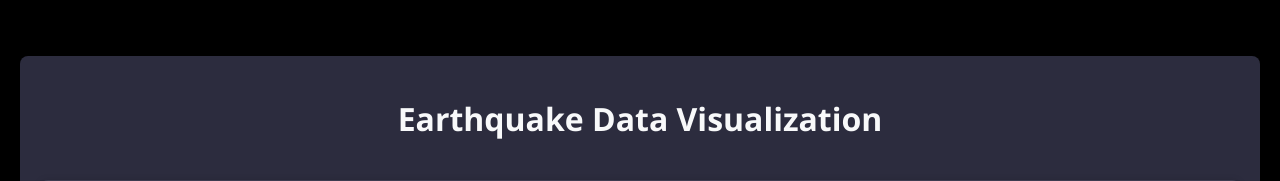
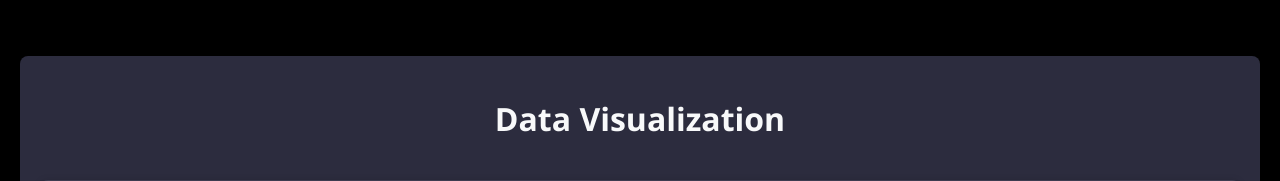
Before and after one commit to wasayq5/NaturalHazardsWebMap, a Flask app: template templates/visualize.html in a window 1280 px wide. Shown: the part 44-225 px from the top of the page. Run offline with Flask 3, Linux system fonts and the light colour scheme; the template is opened without the code that fills it, so the values that code supplies are empty.

```diff
--- a/templates/visualize.html
+++ b/templates/visualize.html
@@ -1,10 +1,10 @@
 {% extends "base.html" %}
 
-{% block title %}Earthquake Data Visualization{% endblock %}
+{% block title %}Data Visualization{% endblock %}
 
 {% block content %}
     <div class="container">
-        <h1>Earthquake Data Visualization</h1>
+        <h1>Data Visualization</h1>
 
         <div class="grid-container">
             <div class="grid-item">
```
